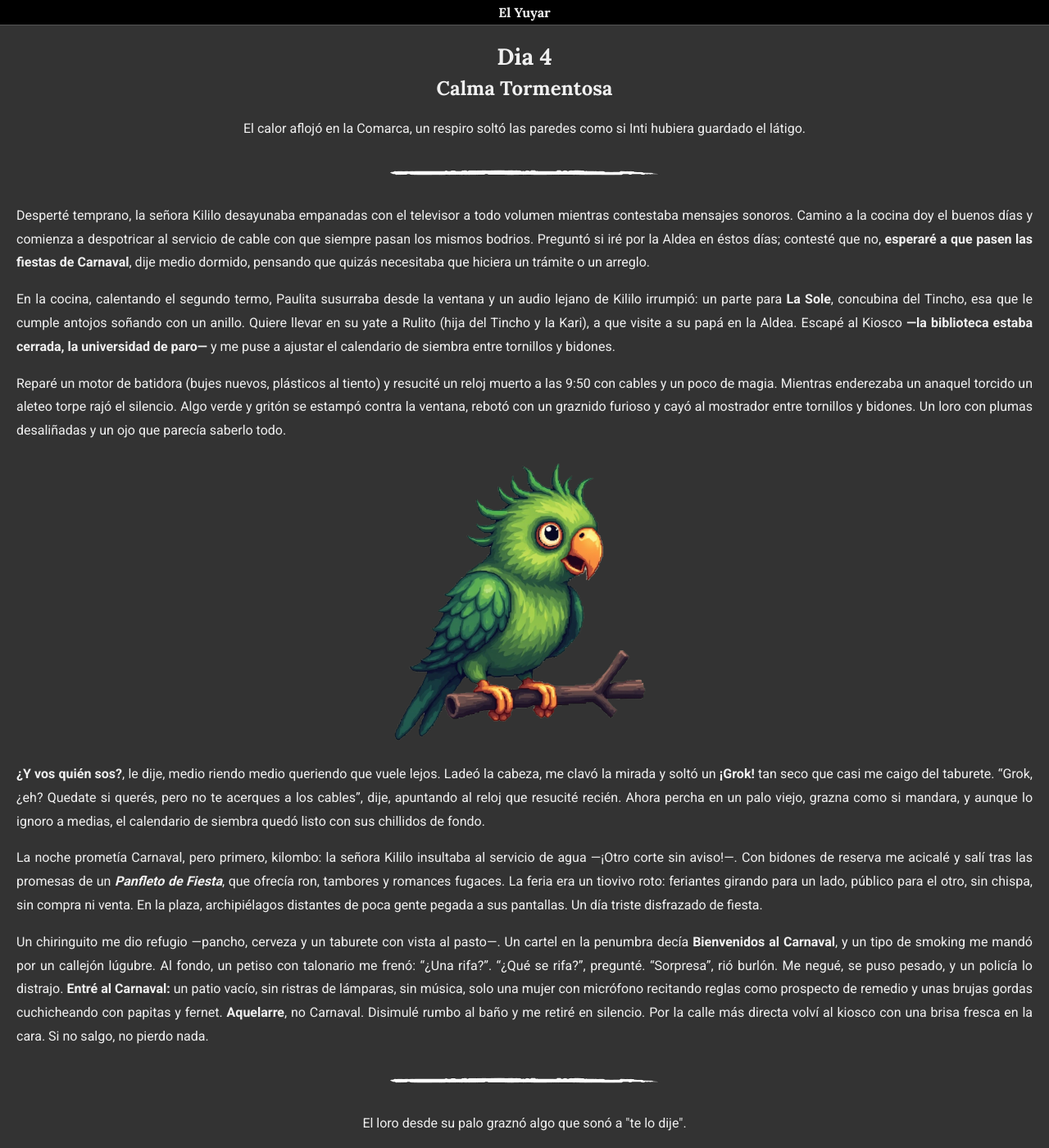
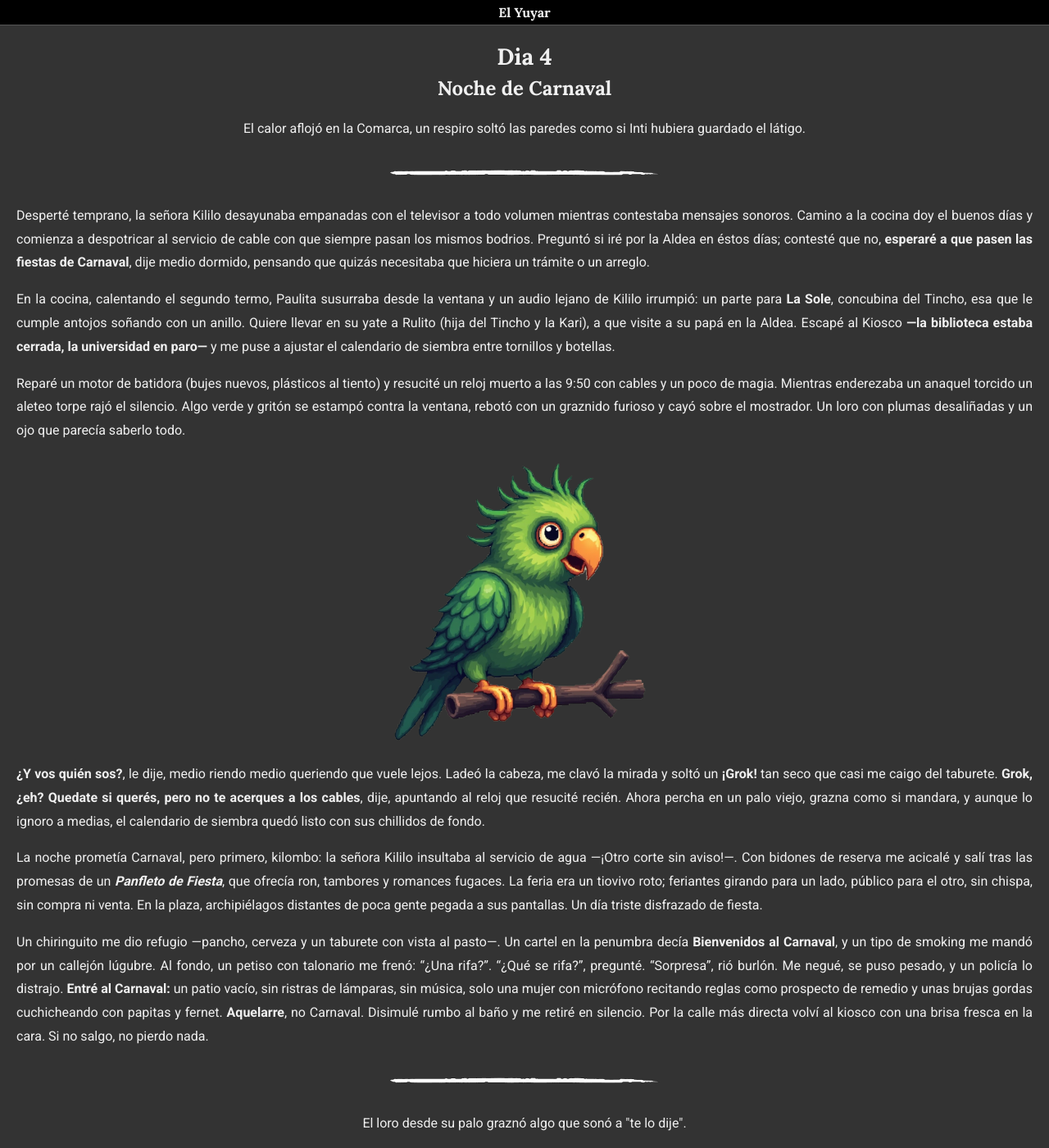
Before and after one commit to mesquele/paqocuaternion.github.io, a Jekyll site: the page built from _posts/2025-02-26-Día-4-Noche-De-Carnaval.md, in a window 1280 px wide and 1400 px high. Shown: the whole window at 82% size. Built offline with Jekyll 4.4.1, drawn with Linux system fonts in a browser that asks for light colours.

```diff
--- a/_posts/2025-02-26-Día-4-Calma-tormentosa.md
+++ b/_posts/2025-02-26-Día-4-Noche-De-Carnaval.md
@@ -1,6 +1,6 @@
 ---
 layout: post
-title: "Dia 4 - Calma Tormentosa"
+title: "Dia 4 - Noche de Carnaval"
 date: 2024-02-26 11:00
 ---
 <div style="text-align: center;">
@@ -12,18 +12,18 @@
 Desperté temprano, la señora Kililo desayunaba empanadas con el televisor a todo volumen mientras contestaba mensajes sonoros. Camino a la cocina doy el buenos días y comienza a despotricar al servicio de cable con que siempre pasan los mismos bodrios. Preguntó si iré por la Aldea en éstos días; contesté que no, **esperaré a que pasen las fiestas de Carnaval**, dije medio dormido, pensando que quizás necesitaba que hiciera un trámite o un arreglo.
 <br>
 
-En la cocina, calentando el segundo termo, Paulita susurraba desde la ventana y un audio lejano de Kililo irrumpió: un parte para **La Sole**, concubina del Tincho, esa que le cumple antojos soñando con un anillo. Quiere llevar en su yate a Rulito (hija del Tincho y la Kari), a que visite a su papá en la Aldea. Escapé al Kiosco **—la biblioteca estaba cerrada, la universidad de paro—** y me puse a ajustar el calendario de siembra entre tornillos y bidones.
+En la cocina, calentando el segundo termo, Paulita susurraba desde la ventana y un audio lejano de Kililo irrumpió: un parte para **La Sole**, concubina del Tincho, esa que le cumple antojos soñando con un anillo. Quiere llevar en su yate a Rulito (hija del Tincho y la Kari), a que visite a su papá en la Aldea. Escapé al Kiosco **—la biblioteca estaba cerrada, la universidad en paro—** y me puse a ajustar el calendario de siembra entre tornillos y botellas.
 <br>
 
-Reparé un motor de batidora (bujes nuevos, plásticos al tiento) y resucité un reloj muerto a las 9:50 con cables y un poco de magia. Mientras enderezaba un anaquel torcido un aleteo torpe rajó el silencio. Algo verde y gritón se estampó contra la ventana, rebotó con un graznido furioso y cayó al mostrador entre tornillos y bidones. Un loro con plumas desaliñadas y un ojo que parecía saberlo todo.
+Reparé un motor de batidora (bujes nuevos, plásticos al tiento) y resucité un reloj muerto a las 9:50 con cables y un poco de magia. Mientras enderezaba un anaquel torcido un aleteo torpe rajó el silencio. Algo verde y gritón se estampó contra la ventana, rebotó con un graznido furioso y cayó sobre el mostrador. Un loro con plumas desaliñadas y un ojo que parecía saberlo todo.
 
 <img src="/assets/images/grok.png" alt="Grok en su palo" style="display: block; margin: 20px auto;">
 
-**¿Y vos quién sos?**, le dije, medio riendo medio queriendo que vuele lejos. Ladeó la cabeza, me clavó la mirada y soltó un **¡Grok!** tan seco que casi me caigo del taburete. "Grok, ¿eh? Quedate si querés, pero no te acerques a los cables", dije, apuntando al reloj que resucité recién.
+**¿Y vos quién sos?**, le dije, medio riendo medio queriendo que vuele lejos. Ladeó la cabeza, me clavó la mirada y soltó un **¡Grok!** tan seco que casi me caigo del taburete. **Grok, ¿eh? Quedate si querés, pero no te acerques a los cables**, dije, apuntando al reloj que resucité recién.
 Ahora percha en un palo viejo, grazna como si mandara, y aunque lo ignoro a medias, el calendario de siembra quedó listo con sus chillidos de fondo.
 <br>
 
-La noche prometía Carnaval, pero primero, kilombo: la señora Kililo insultaba al servicio de agua —¡Otro corte sin aviso!—. Con bidones de reserva me acicalé y salí tras las promesas de un **_Panfleto de Fiesta_**, que ofrecía ron, tambores y romances fugaces. La feria era un tiovivo roto: feriantes girando para un lado, público para el otro, sin chispa, sin compra ni venta. En la plaza, archipiélagos distantes de poca gente pegada a sus pantallas. Un día triste disfrazado de fiesta.
+La noche prometía Carnaval, pero primero, kilombo: la señora Kililo insultaba al servicio de agua —¡Otro corte sin aviso!—. Con bidones de reserva me acicalé y salí tras las promesas de un **_Panfleto de Fiesta_**, que ofrecía ron, tambores y romances fugaces. La feria era un tiovivo roto; feriantes girando para un lado, público para el otro, sin chispa, sin compra ni venta. En la plaza, archipiélagos distantes de poca gente pegada a sus pantallas. Un día triste disfrazado de fiesta.
 <br>
 
 Un chiringuito me dio refugio —pancho, cerveza y un taburete con vista al pasto—. Un cartel en la penumbra decía **Bienvenidos al Carnaval**, y un tipo de smoking me mandó por un callejón lúgubre. Al fondo, un petiso con talonario me frenó: "¿Una rifa?". "¿Qué se rifa?", pregunté. "Sorpresa", rió burlón. Me negué, se puso pesado, y un policía lo distrajo. **Entré al Carnaval:** un patio vacío, sin ristras de lámparas, sin música, solo una mujer con micrófono recitando reglas como prospecto de remedio y unas brujas gordas cuchicheando con papitas y fernet. **Aquelarre**, no Carnaval. Disimulé rumbo al baño y me retiré en silencio. Por la calle más directa volví al kiosco con una brisa fresca en la cara. Si no salgo, no pierdo nada.
--- a/bitacora-2.html
+++ b/bitacora-2.html
@@ -12,7 +12,7 @@
 <div class="content-wrapper">
   <ul class="post-list">
     {% assign sorted_posts = site.posts | sort: 'date' %}
-    {% for post in sorted_posts offset:4 limit:4 %}
+    {% for post in sorted_posts offset:5 limit:5 %}
       <li>
         <h2><a class="post-link" href="{{ post.url | relative_url }}">{{ post.title | escape }}</a></h2>
       </li>
@@ -20,7 +20,7 @@
   </ul>
   <div class="pagination">
     <a href="/bitacora/" class="order-button prev">Anterior</a>
-    {% if site.posts.size > 8 %}
+    {% if site.posts.size > 10 %}
       <a href="/bitacora/3/" class="order-button next">Siguiente</a>
     {% endif %}
   </div>
```
Also changed, not shown: _posts/2025-02-21-Día-1-Un-nuevo-zarpe.md (+5 -3 lines), _posts/2025-02-24-Día-2-Ruidos-Mudos.md (renamed from _posts/2025-02-24-Día-2-Ruidos-Sordos.md, +6 -4 lines), _posts/2025-02-25-Día-3-Varado-en-la-comarca.md (+5 -5 lines), _posts/2025-02-27-Día-5-Calma-Frenesi.md (+2 -2 lines), _posts/2025-02-28-Día-6-Alivio-Doloroso.md (added, +31 -0 lines), _posts/2025-02-28-Día-6-Lorem-ipsum-dolor.md (deleted, +0 -29 lines), assets/images/gasa.png (added).
